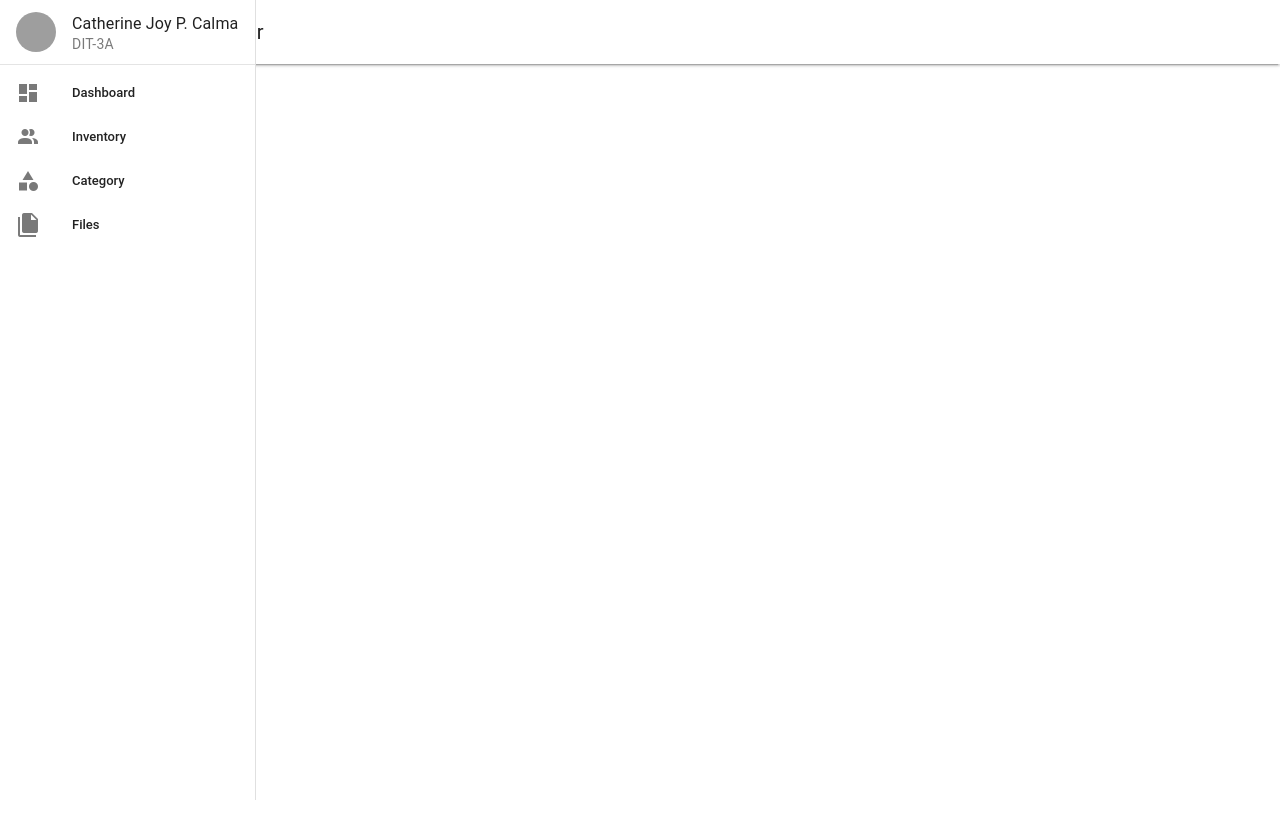
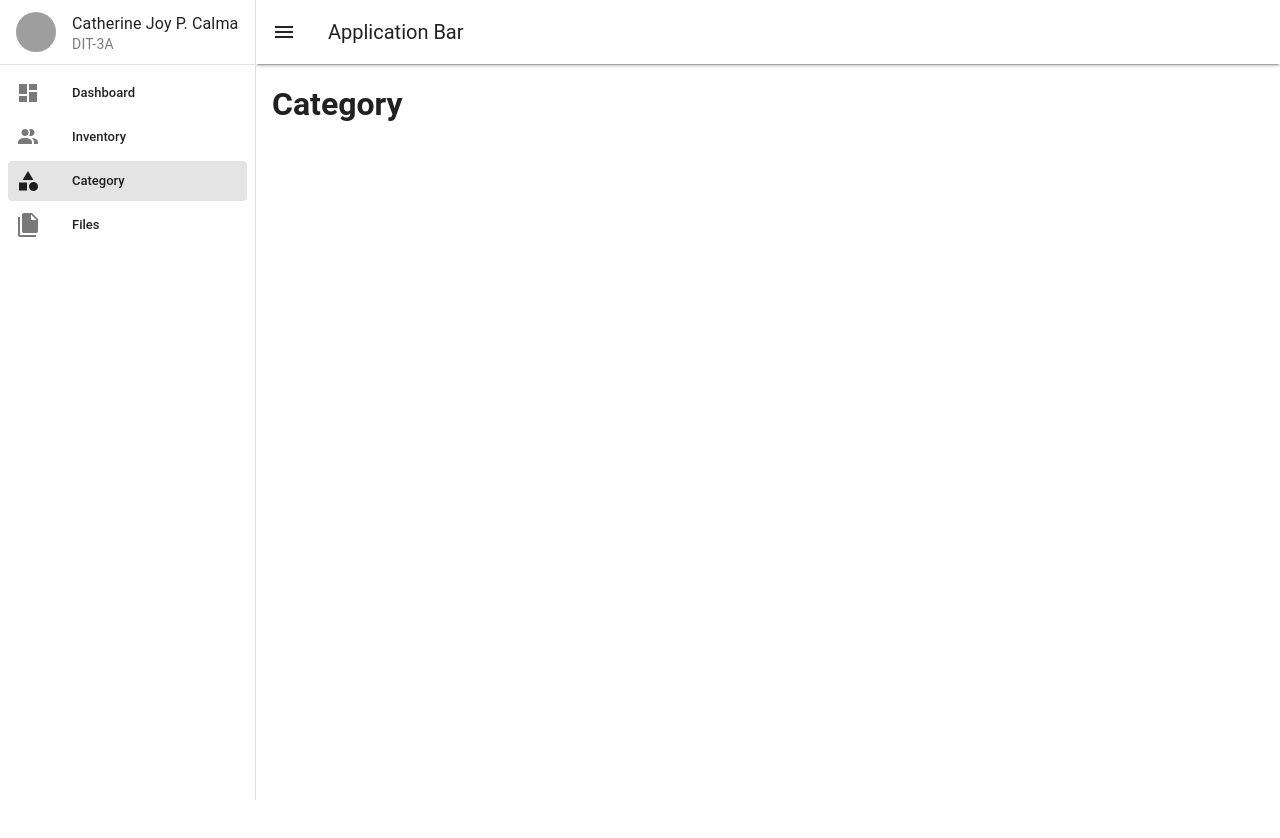
Before and after one commit to CatherineCalma/dit3a_catherine_nuxt, a Nuxt app: page /category in a window 1280 px wide. Shown: the top 838 px of the page. Before the commit the page ends 800 px from the top, so only its background shows below. Built offline with nearby package versions, Linux system fonts and the light colour scheme; grey boxes are pictures that could not be loaded.

Commit message:
First commit

```diff
--- a/app/layouts/default.vue
+++ b/app/layouts/default.vue
@@ -3,9 +3,8 @@
         <v-app>
 
              <v-navigation-drawer
-        expand-on-hover
-        permanent
-        rail
+             v-model="drawer"
+
       >
         <v-list>
           <v-list-item
@@ -20,21 +19,30 @@
         <v-list density="compact" nav>
           <v-list-item to="/" prepend-icon="mdi-view-dashboard" title="Dashboard" value="dashboard"></v-list-item>
           <v-list-item to="inventory" prepend-icon="mdi-account-multiple" title="Inventory" value="inventory"></v-list-item>
-          <v-list-item prepend-icon="mdi-shape" title="Category" value="category"></v-list-item>
+          <v-list-item to="category"prepend-icon="mdi-shape" title="Category" value="category"></v-list-item>
           <v-list-item to="files" prepend-icon="mdi-file-multiple" title="Files" value="files"></v-list-item>
         </v-list>
       </v-navigation-drawer>
 
       <v-app-bar :elevation="2">
   <template v-slot:prepend>
-    <v-app-bar-nav-icon></v-app-bar-nav-icon>
+    <v-app-bar-nav-icon @click.stop="drawer =! drawer"></v-app-bar-nav-icon>
   </template>
 
   <v-app-bar-title>Application Bar</v-app-bar-title>
 </v-app-bar>
 
-
+<v-main>
+  <v-container fluid>
+    <slot/>
+  </v-container>
+</v-main>
 
         </v-app>
+
     </div>
 </template>
+
+<script setup>
+const drawer =ref(true)
+</script>
--- /dev/null
+++ b/app/pages/category/index.vue
@@ -0,0 +1,5 @@
+<template>
+    <div>
+        <h1>Category</h1>
+    </div>
+</template>
--- a/app/pages/files/index.vue
+++ b/app/pages/files/index.vue
@@ -1,3 +1,5 @@
 <template>
-    <h1>FILES</h1>
+   <div>
+     <h1>FILES</h1>
+   </div>
 </template>
--- a/app/pages/index.vue
+++ b/app/pages/index.vue
@@ -1,3 +1,5 @@
 <template>
-  <h1>Index page</h1>
+    <div>
+      <h1>Index page</h1>
+    </div>
 </template>
--- a/app/pages/inventory/index.vue
+++ b/app/pages/inventory/index.vue
@@ -1,3 +1,5 @@
 <template>
-    <h1>Inventory</h1>
+    <div>
+        <h1>Inventory</h1>
+    </div>
 </template>
```
